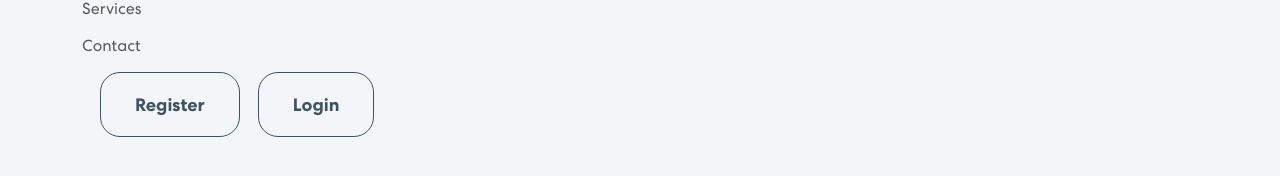
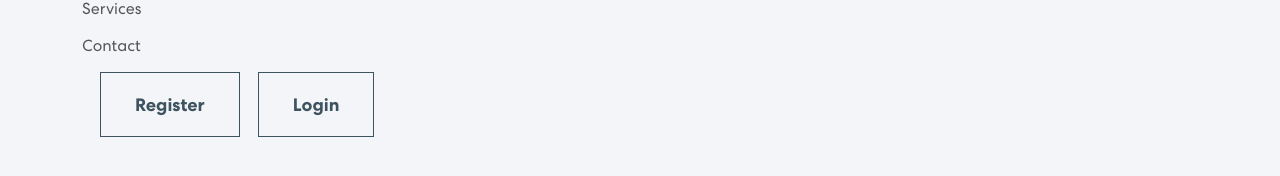
Before and after one commit to joeygitari/blossom-health, a React (Create React App) app in the folder frontend/: page / in a window 1280 px wide. Shown: the part 192-368 px from the top of the page. Built offline with nearby package versions, Linux system fonts and the light colour scheme.

Commit message:
remove border radius

```diff
--- a/frontend/src/index.css
+++ b/frontend/src/index.css
@@ -141,7 +141,7 @@ span.navbar-text {
   font-weight: 700;
   color: #3d535f;
   border: 1px solid #3d535f;
-  border-radius: 20px;
+  /* border-radius: 20px; */
   padding: 18px 34px;
   font-size: 18px;
   margin-left: 18px;
```
